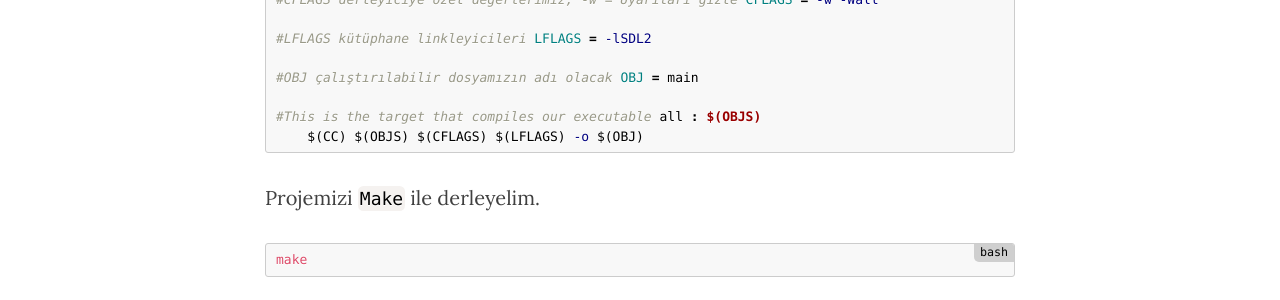
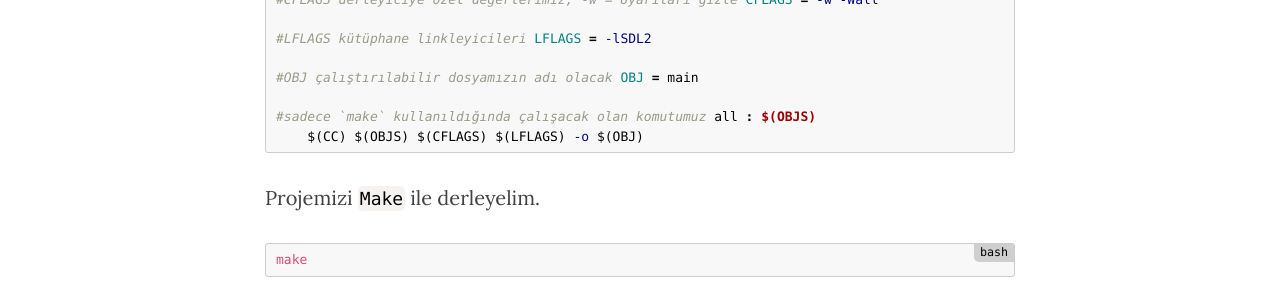
Before and after one commit to erayaydin/erayaydin.github.io-bulma, a Jekyll site: the page built from _posts/2015-09-24-basit-sdl-projesi-olusturma.markdown, in a window 1280 px wide. Shown: the part 1163-1463 px from the top of the page. Built offline with Jekyll 4.4.1, drawn with Linux system fonts in a browser that asks for light colours; nearby versions of some CDN libraries.

Commit message:
Fixed basit-sdl-projesi-olusturma translate problem

```diff
--- a/_posts/2015-09-24-basit-sdl-projesi-olusturma.markdown
+++ b/_posts/2015-09-24-basit-sdl-projesi-olusturma.markdown
@@ -42,7 +42,7 @@ LFLAGS = -lSDL2
 #OBJ çalıştırılabilir dosyamızın adı olacak
 OBJ = main
 
-#This is the target that compiles our executable
+#sadece `make` kullanıldığında çalışacak olan komutumuz
 all : $(OBJS)
 	$(CC) $(OBJS) $(CFLAGS) $(LFLAGS) -o $(OBJ)
 {% endhighlight %}
```
